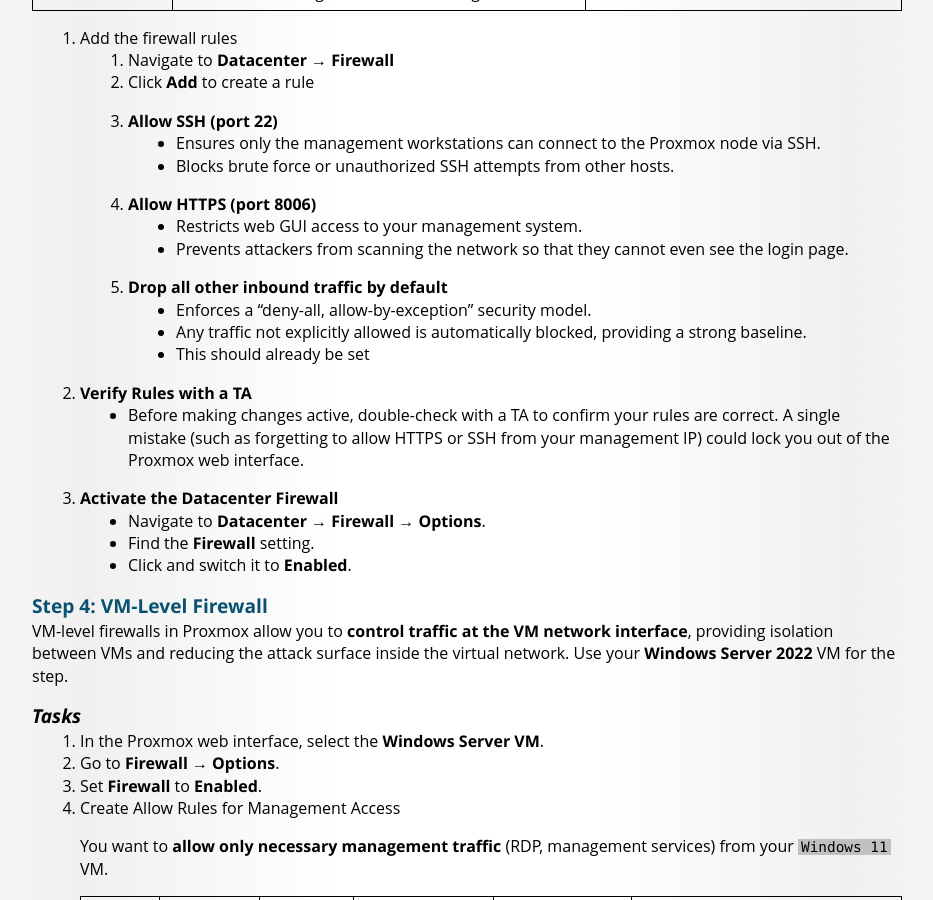
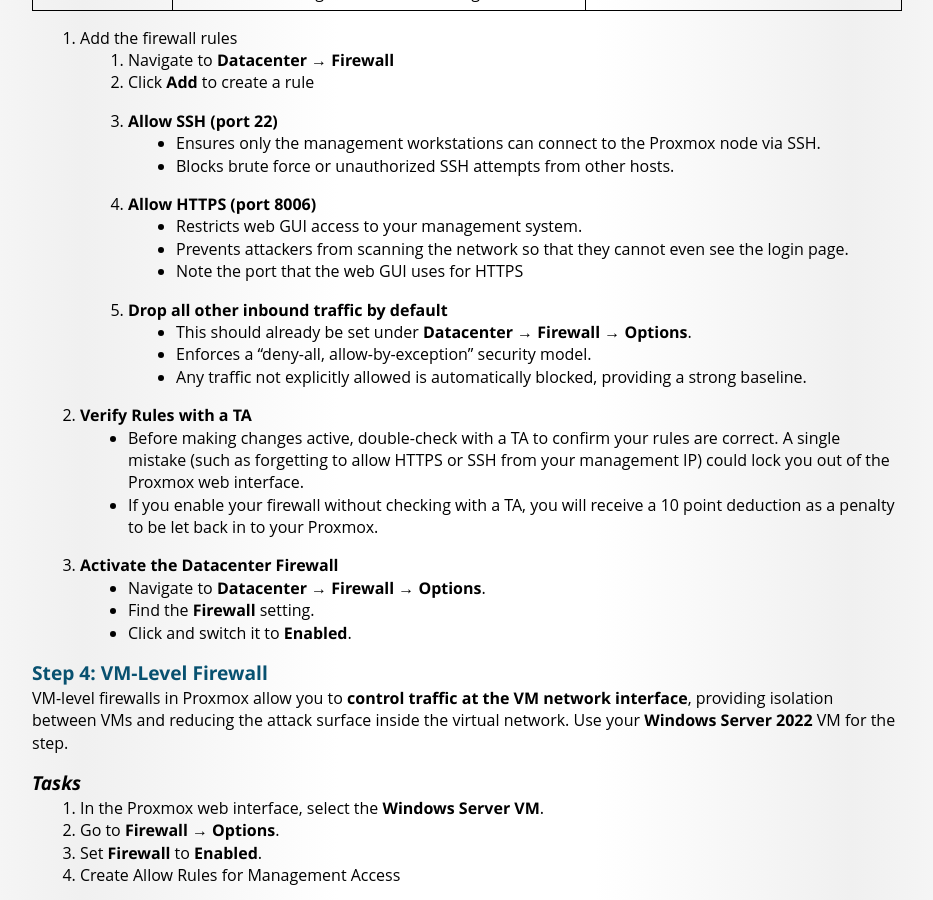
Before and after one commit to BYU-ITC-344/byu-itc-344.github.io, a Jekyll site: the page built from hw-2/index.md, in a window 1280 px wide and 900 px high, scrolled down 5106 px. Shown: the whole window, without its empty margins (173-1106 px from the left). Built offline with Jekyll 4.4.1, drawn with Linux system fonts in a browser that asks for light colours; some web fonts are replaced; our own code applies the rules of GitHub Pages for plain Markdown files.

Commit message:
HW 2 update

```diff
--- a/hw-2/index.md
+++ b/hw-2/index.md
@@ -197,22 +197,22 @@
    1. **Allow HTTPS (port 8006)**
       * Restricts web GUI access to your management system.
       * Prevents attackers from scanning the network so that they cannot even see the login page.
+      * Note the port that the web GUI uses for HTTPS
 
    1. **Drop all other inbound traffic by default**
+      * This should already be set under **Datacenter → Firewall → Options**.
       * Enforces a “deny-all, allow-by-exception” security model.
       * Any traffic not explicitly allowed is automatically blocked, providing a strong baseline.
-      * This should already be set
+
 
 1. **Verify Rules with a TA**
    - Before making changes active, double-check with a TA to confirm your rules are correct. A single mistake (such as forgetting to allow HTTPS or SSH from your management IP) could lock you out of the Proxmox web interface.
+   - If you enable your firewall without checking with a TA, you will receive a 10 point deduction as a penalty to be let back in to your Proxmox.
 
 1. **Activate the Datacenter Firewall**
    * Navigate to **Datacenter → Firewall → Options**.
    * Find the **Firewall** setting.
    * Click and switch it to **Enabled**.
-
-
-
 
 
 ### Step 4: VM-Level Firewall
```
